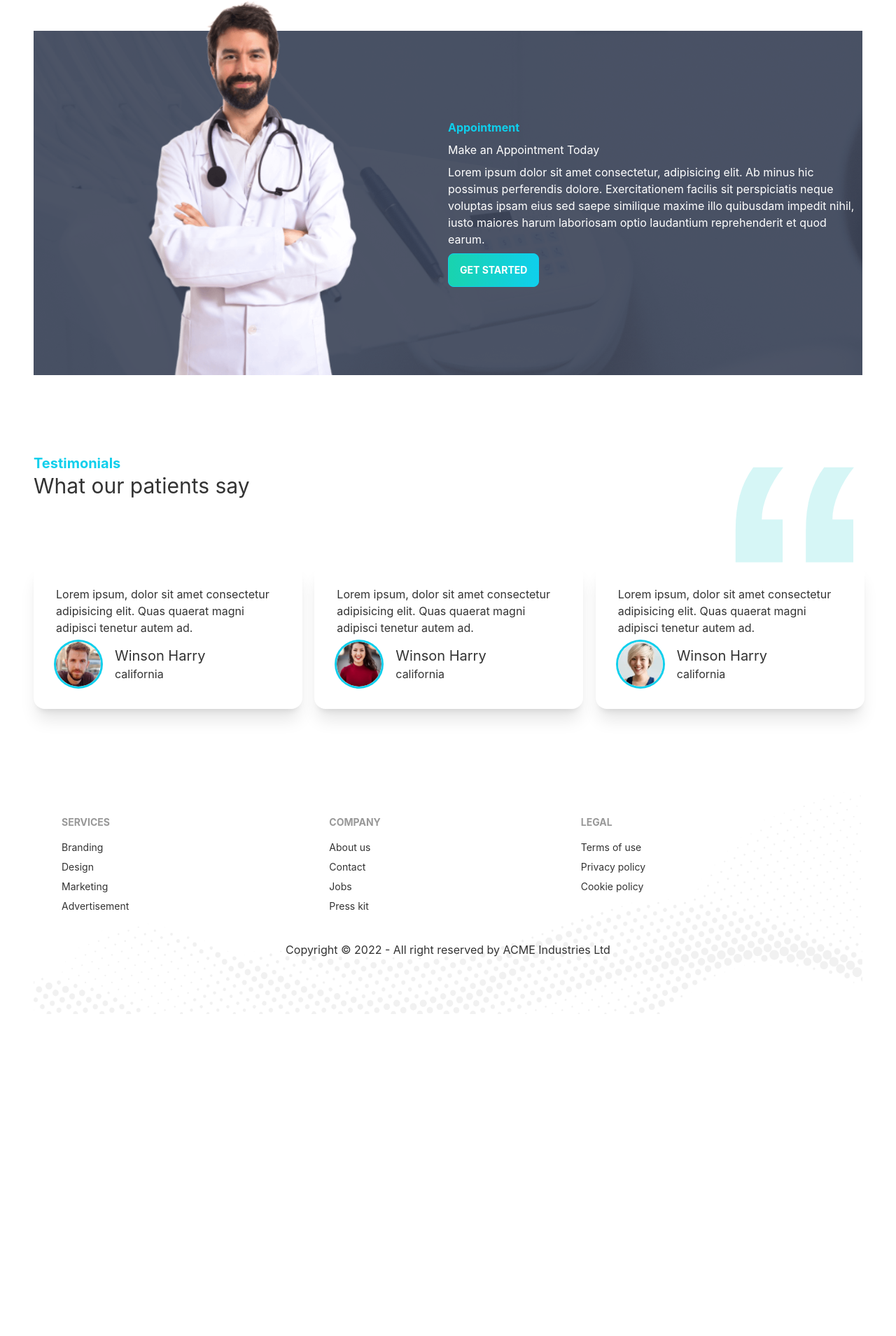
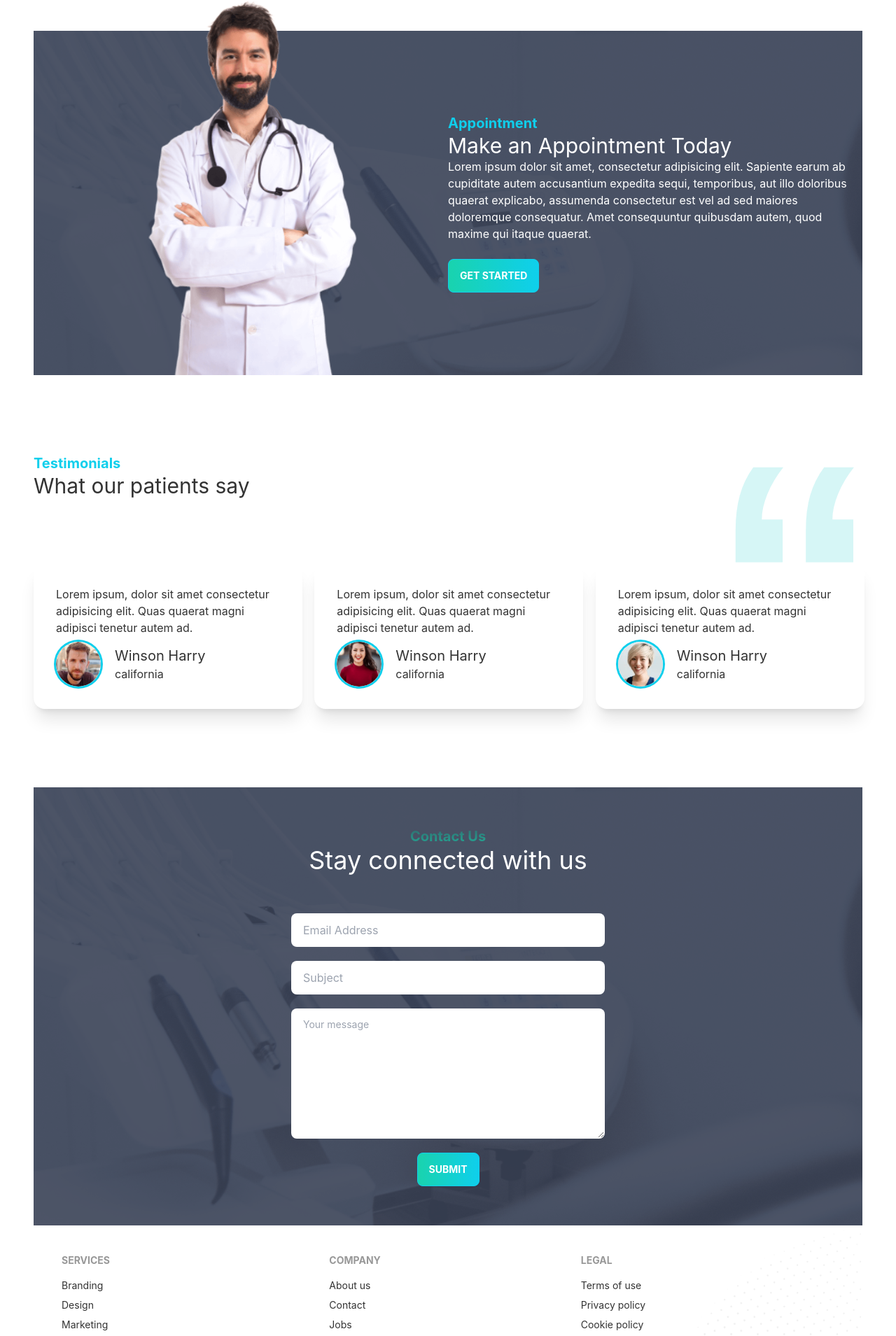
Before and after one commit to Mehadi-Hasan98/doctors-portal, a React (Create React App) app: page / in a window 1280 px wide. Shown: the part 2459-4368 px from the top of the page at 70% size. Before the commit the page ends 3908 px from the top, so only its background shows below. Built offline with nearby package versions, Linux system fonts and the light colour scheme.

Commit message:
Contact form added

```diff
--- /dev/null
+++ b/src/Pages/Home/Contact.js
@@ -0,0 +1,38 @@
+import React from "react";
+import appointment from '../../assets/images/appointment.png';
+import PrimaryButton from "../Shared/PrimaryButton";
+
+const Contact = () => {
+  return (
+    <div style={{
+        background:`url(${appointment})`
+    }} className='bg-primary px-10 py-14 '>
+      <div className='text-center pb-14 text-white'>
+        <p className='text-xl font-bold text-transparent bg-clip-text bg-gradient-to-br from-accent to-secondary'>
+          Contact Us
+        </p>
+        <h1 className='text-4xl'>Stay connected with us</h1>
+      </div>
+      <div className='grid grid-cols-1 justify-items-center gap-5'>
+        <input
+          type='text'
+          placeholder='Email Address'
+          className='input w-full max-w-md'
+        />
+        <input
+          type='text'
+          placeholder='Subject'
+          className='input w-full max-w-md'
+        />
+        <textarea
+          className='textarea w-full max-w-md'
+          placeholder='Your message'
+          rows={6}
+        ></textarea>
+        <PrimaryButton>Submit</PrimaryButton>
+      </div>
+    </div>
+  );
+};
+
+export default Contact;
--- a/src/Pages/Home/Home.js
+++ b/src/Pages/Home/Home.js
@@ -1,5 +1,6 @@
 import React from 'react';
 import Banner from './Banner';
+import Contact from './Contact';
 import Footer from './Footer';
 import Info from './Info';
 import MakeAppointment from './MakeAppointment';
@@ -17,6 +18,7 @@ const Home = () => {
             <Terms></Terms>
             <MakeAppointment></MakeAppointment>
             <Testimonials></Testimonials>
+            <Contact></Contact>
             <Footer></Footer>
         </div>
     );
--- a/src/Pages/Home/MakeAppointment.js
+++ b/src/Pages/Home/MakeAppointment.js
@@ -13,9 +13,10 @@ const MakeAppointment = () => {
                 <img className='mt-[-100px]' src={doctor} alt="" />
             </div>
             <div className='flex-1'>
-                <h3 className='textxl text-primary font-bold'>Appointment</h3>
-                <h2 className='text3xl text-white py-2'>Make an Appointment Today</h2>
-                <p className='text-white pb-2'>Lorem ipsum dolor sit amet consectetur, adipisicing elit. Ab minus hic possimus perferendis dolore. Exercitationem facilis sit perspiciatis neque voluptas ipsam eius sed saepe similique maxime illo quibusdam impedit nihil, iusto maiores harum laboriosam optio laudantium reprehenderit et quod earum.</p>
+                <h3 className='text-xl text-primary font-bold'>Appointment</h3>
+                <h2 className='text-3xl text-white'>Make an Appointment Today</h2>
+                <p className='text-white'>Lorem ipsum dolor sit amet, consectetur adipisicing elit. Sapiente earum ab cupiditate autem accusantium expedita sequi, temporibus, aut illo doloribus quaerat explicabo, assumenda consectetur est vel ad sed maiores doloremque consequatur. Amet consequuntur quibusdam autem, quod maxime qui itaque quaerat.</p>
+                <br/>
                 <PrimaryButton>Get Started</PrimaryButton>
             </div>
         </section>
--- a/src/Pages/Home/Terms.js
+++ b/src/Pages/Home/Terms.js
@@ -6,7 +6,7 @@ const Terms = () => {
     return (
         <div className="hero min-h-screen">
         <div className="hero-content flex-col lg:flex-row">
-          <img src={treatment} className="max-w-sm rounded-lg shadow-2xl" />
+          <img src={treatment} alt="" className="max-w-sm rounded-lg shadow-2xl" />
           <div>
             <h1 className="text-4xl font-bold">Exceptional Dental Care, On Your Terms</h1>
             <p className="py-6">Provident cupiditate voluptatem et in. Quaerat fugiat ut assumenda excepturi exercitationem quasi. In deleniti eaque aut repudiandae et a id nisi.</p>
```
